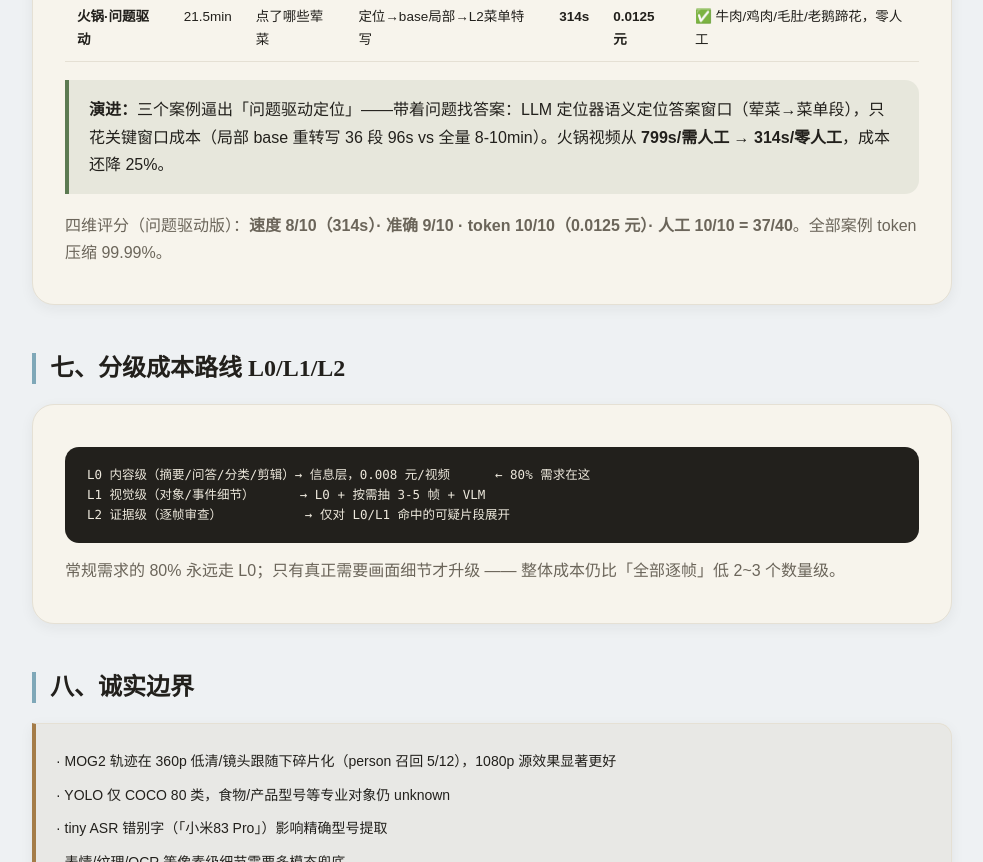
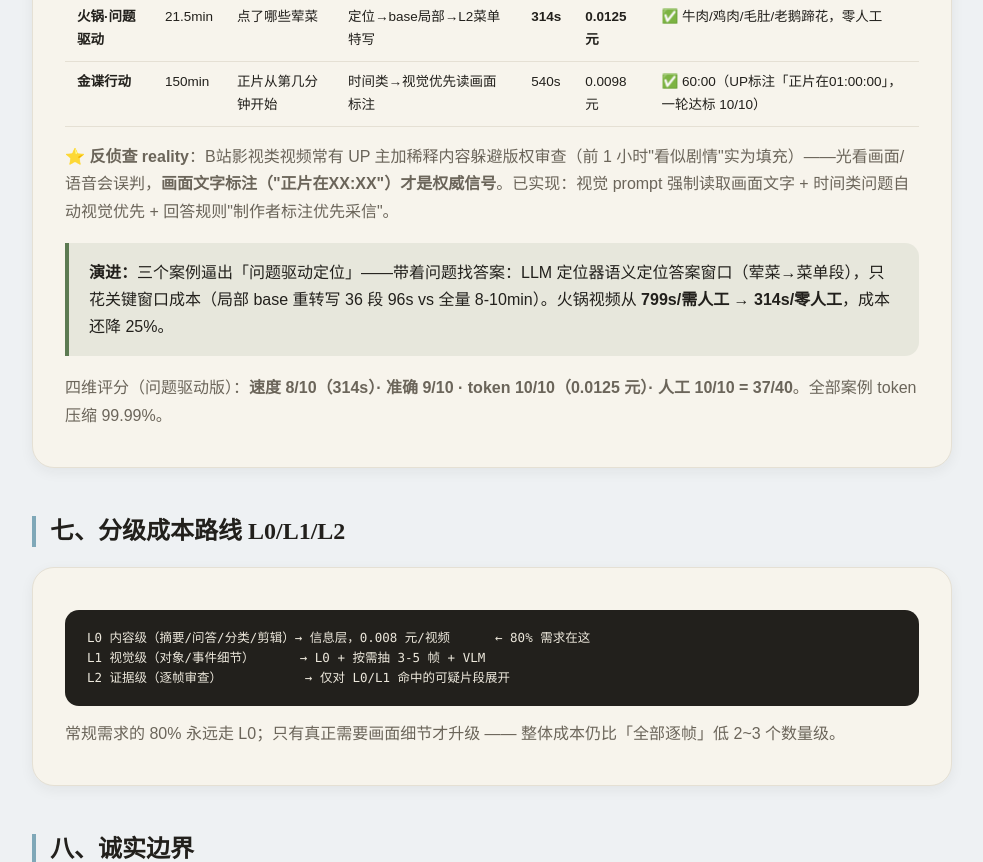
Before and after one commit to ilps2/live-clip, a plain HTML site: page index.html in a window 1280 px wide. Shown: the part 6151-7013 px from the top of the page, without its empty margins (148-1131 px from the left). Drawn offline with Linux system fonts and the light colour scheme.

Commit message:
feat: 金谍行动 case — trust on-screen annotations (正片在01:00:00), anti-censorship dilution reality

```diff
--- a/index.html
+++ b/index.html
@@ -229,7 +229,9 @@ img{max-width:100%;border-radius:14px;border:1px solid var(--border)}
       <tr><td><strong>发现龙穴</strong></td><td>11.4min</td><td>标题什么意思</td><td>tiny→L2（标题进prompt）</td><td>172s</td><td>0.0143 元</td><td>✅ 标题党实锤（横幅证据）</td></tr>
       <tr><td><strong>火锅·全量版</strong></td><td>21.5min</td><td>点了哪些荤菜</td><td>tiny→base→base(重复bug)</td><td>799s</td><td>0.0167 元</td><td>⚠️ 需人工补跑</td></tr>
       <tr><td><strong>火锅·问题驱动</strong></td><td>21.5min</td><td>点了哪些荤菜</td><td>定位→base局部→L2菜单特写</td><td><strong>314s</strong></td><td><strong>0.0125 元</strong></td><td>✅ 牛肉/鸡肉/毛肚/老鹅蹄花，零人工</td></tr>
+      <tr><td><strong>金谍行动</strong></td><td>150min</td><td>正片从第几分钟开始</td><td>时间类→视觉优先读画面标注</td><td>540s</td><td>0.0098 元</td><td>✅ 60:00（UP标注「正片在01:00:00」，一轮达标 10/10）</td></tr>
     </table>
+    <p class="dim" style="margin-top:10px">⭐ <strong>反侦查 reality</strong>：B站影视类视频常有 UP 主加稀释内容躲避版权审查（前 1 小时"看似剧情"实为填充）——光看画面/语音会误判，<strong>画面文字标注（"正片在XX:XX"）才是权威信号</strong>。已实现：视觉 prompt 强制读取画面文字 + 时间类问题自动视觉优先 + 回答规则"制作者标注优先采信"。</p>
     <div class="tl"><strong>演进：</strong>三个案例逼出「问题驱动定位」——带着问题找答案：LLM 定位器语义定位答案窗口（荤菜→菜单段），只花关键窗口成本（局部 base 重转写 36 段 96s vs 全量 8-10min）。火锅视频从 <strong>799s/需人工 → 314s/零人工</strong>，成本还降 25%。</div>
     <p class="dim">四维评分（问题驱动版）：<strong>速度 8/10（314s）· 准确 9/10 · token 10/10（0.0125 元）· 人工 10/10 = 37/40</strong>。全部案例 token 压缩 99.99%。</p>
   </div>
```
